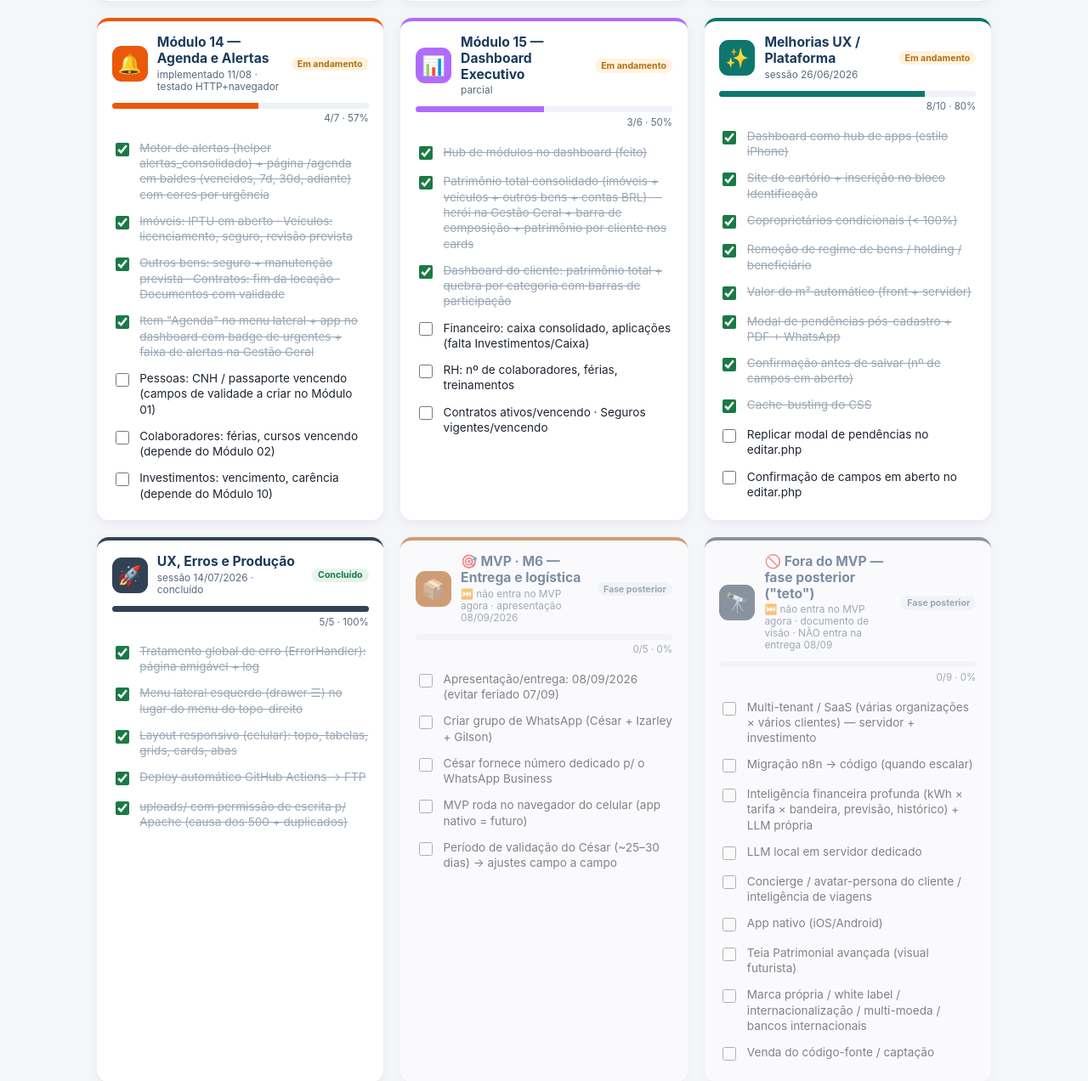
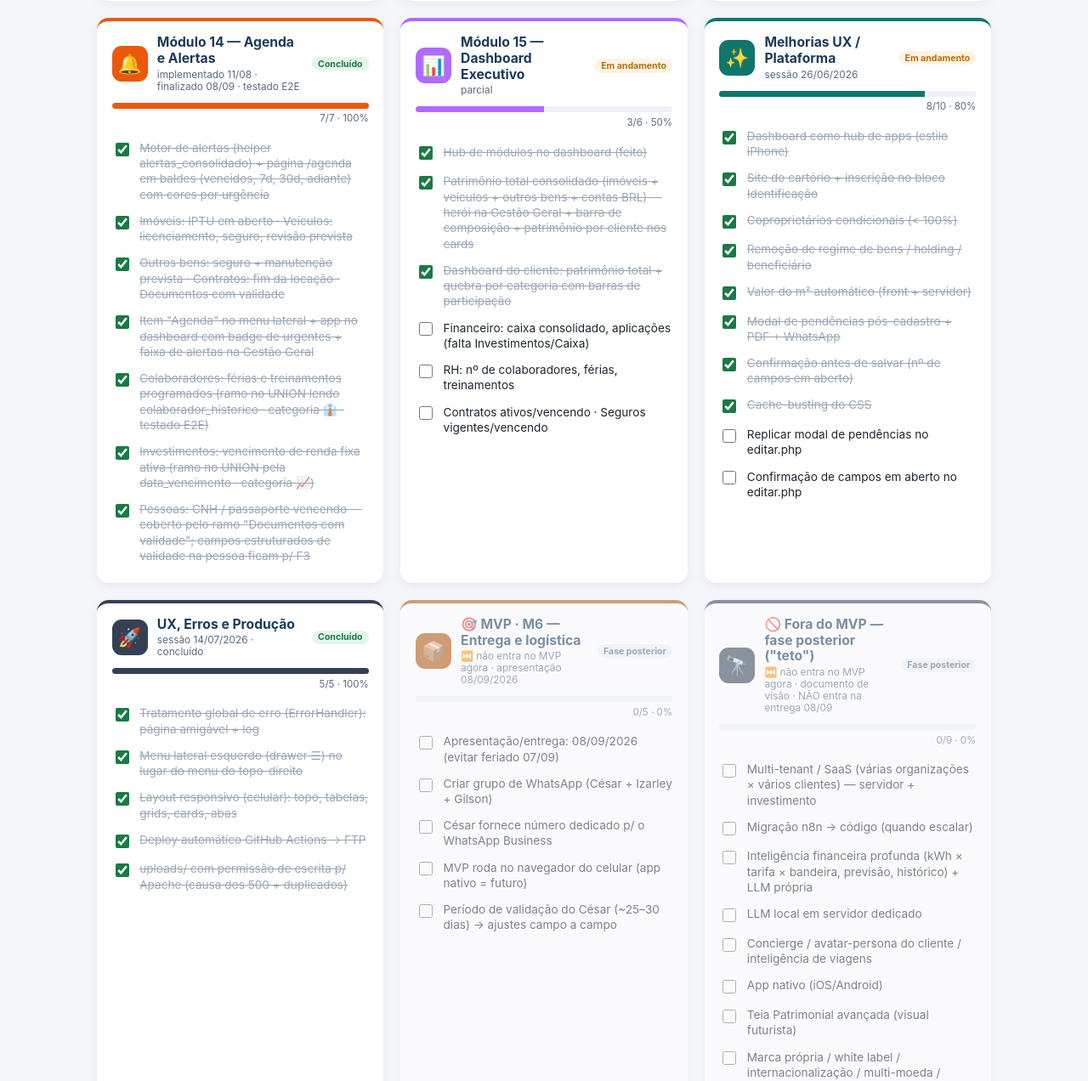
Before and after one commit to GSSalless/patrimonio, a PHP site: page /tarefas.html in a window 1280 px wide. Shown: the part 4729-6001 px from the top of the page at 85% size. Run offline with PHP 8.4, Linux system fonts and the light colour scheme.

Commit message:
feat(m14): finaliza Agenda — colaboradores, investimentos e docs de validade
Liga as três fontes de vencimento que faltavam em alertas_consolidado():

- Colaboradores: novo ramo no UNION lendo colaborador_historico (férias e
  treinamentos com data >= CURDATE() de colaborador ativo), categoria
  'colaborador' 👔 com link para colaboradores/editar. Ícone adicionado ao
  mapa de categorias da view agenda/index.php.
- Investimentos: vencimento de renda fixa ativa (ramo já presente pela
  data_vencimento, categoria 'investimento' 📈).
- Pessoas (CNH/passaporte): cobertos pelo ramo genérico "Documentos com
  validade"; campos estruturados de validade na pessoa ficam para F3.

Testado E2E contra o banco: colaborador + histórico de férias/treinamento
futuros aparecem como 2 eventos 'colaborador' na agenda, com data, título e
link corretos. TAREFAS.md e tarefas.html atualizados (M14 finalizado).

Co-Authored-By: Claude Opus 4.8 <noreply@anthropic.com>
Claude-Session: https://claude.ai/code/session_01UmHghxRx36yYcSYszc7AGu

```diff
--- a/app/Views/agenda/index.php
+++ b/app/Views/agenda/index.php
@@ -17,6 +17,7 @@ $icones = [
     'contrato'      => '📜',
     'revisao'       => '🛠️',
     'investimento'  => '📈',
+    'colaborador'   => '👔',
     'documento'     => '🗂️',
 ];
 $geral = ($escopo_nome === null);
--- a/tarefas.html
+++ b/tarefas.html
@@ -351,14 +351,14 @@ const DADOS = [
     {t:'Categorias completas (pessoas, veículos, empresas, investimentos…)', done:false},
     {t:'Campos: data de emissão, vencimento, observações', done:false},
   ]},
-  { id:'m14', nome:'Módulo 14 — Agenda e Alertas', icone:'🔔', cor:'#ea580c', sub:'implementado 11/08 · testado HTTP+navegador', itens:[
+  { id:'m14', nome:'Módulo 14 — Agenda e Alertas', icone:'🔔', cor:'#ea580c', sub:'implementado 11/08 · finalizado 08/09 · testado E2E', itens:[
     {t:'Motor de alertas (helper alertas_consolidado) + página /agenda em baldes (vencidos, 7d, 30d, adiante) com cores por urgência', done:true},
     {t:'Imóveis: IPTU em aberto · Veículos: licenciamento, seguro, revisão prevista', done:true},
     {t:'Outros bens: seguro + manutenção prevista · Contratos: fim da locação · Documentos com validade', done:true},
     {t:'Item "Agenda" no menu lateral + app no dashboard com badge de urgentes + faixa de alertas na Gestão Geral', done:true},
-    {t:'Pessoas: CNH / passaporte vencendo (campos de validade a criar no Módulo 01)', done:false},
-    {t:'Colaboradores: férias, cursos vencendo (depende do Módulo 02)', done:false},
-    {t:'Investimentos: vencimento, carência (depende do Módulo 10)', done:false},
+    {t:'Colaboradores: férias e treinamentos programados (ramo no UNION lendo colaborador_historico · categoria 👔 · testado E2E)', done:true},
+    {t:'Investimentos: vencimento de renda fixa ativa (ramo no UNION pela data_vencimento · categoria 📈)', done:true},
+    {t:'Pessoas: CNH / passaporte vencendo — coberto pelo ramo "Documentos com validade"; campos estruturados de validade na pessoa ficam p/ F3', done:true},
   ]},
   { id:'m15', nome:'Módulo 15 — Dashboard Executivo', icone:'📊', cor:'#b06bff', sub:'parcial', itens:[
     {t:'Hub de módulos no dashboard (feito)', done:true},
```
Also changed, not shown: TAREFAS.md (+5 -4 lines), includes/functions.php (+10 -0 lines).
